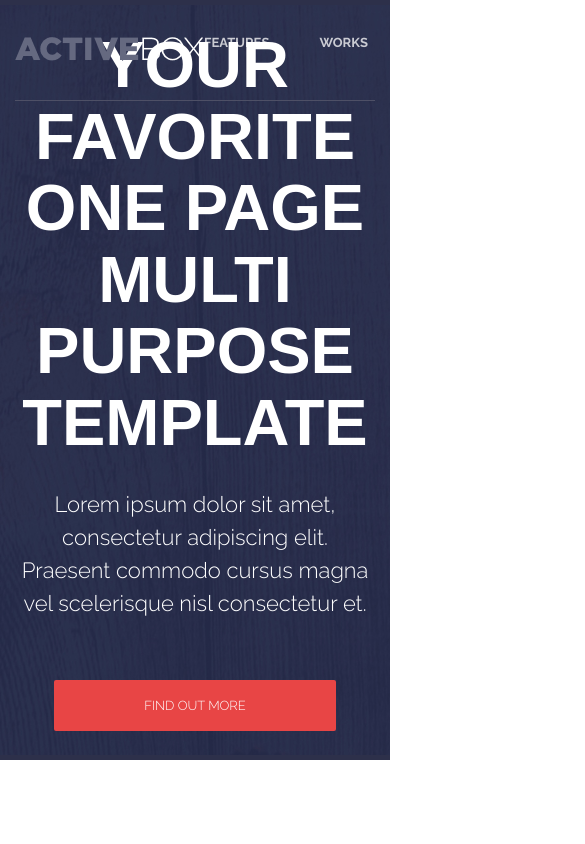
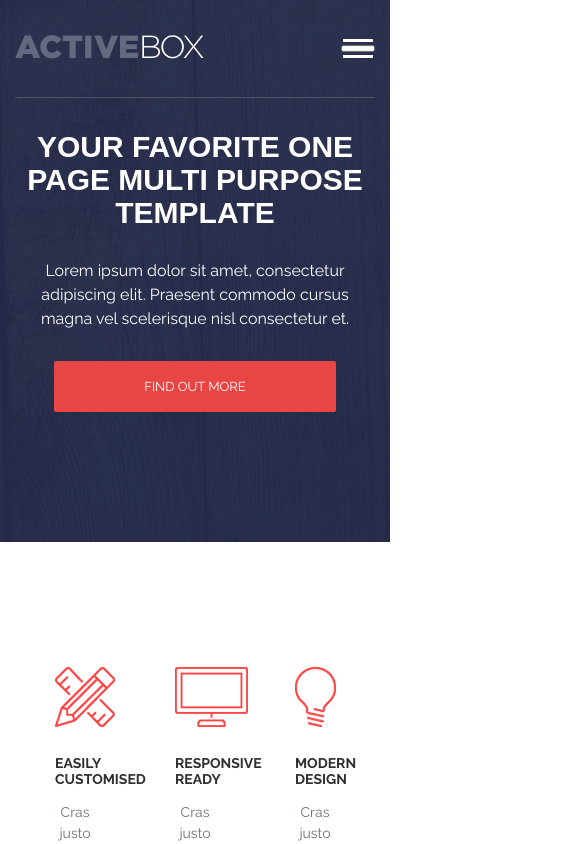
Before and after one commit to ixtifidanza/lesson-ActiveBox, a plain HTML site: page index.html in a window 390 px wide. Shown: the top 844 px of the page, 585 px wide, since content can reach past the window. Drawn offline with Linux system fonts and the light colour scheme.

Commit message:
adaptive

```diff
--- a/assets/css/style.css
+++ b/assets/css/style.css
@@ -6,9 +6,14 @@
     box-sizing: border-box;
 }
 
-h1, h2, h3, h4, h5 {
+h1,
+h2,
+h3,
+h4,
+h5 {
     margin: 0;
 }
+
 p {
     margin: 0 0 10px;
 }
@@ -62,20 +67,57 @@ body {
     text-transform: uppercase;
 }
 
+
 .nav__link {
     margin-left: 50px;
     color: #fff;
     text-decoration: none;
     opacity: 0.75;
-    transition: 1s, linear ;
+    transition: 1s, linear;
 }
+
 .nav__link:first-child {
     margin: 0;
 }
+
 .nav__link:hover {
     cursor: pointer;
     opacity: 1;
 }
+/* burger menu
+==================== */
+
+.burger {
+    display: none;
+}
+.burger__item {
+    display: block;
+    width: 30px;
+    height: 3px;
+    background-color: #fff;
+    font-size: 0;
+    color: transparent;
+    position: relative;
+}
+.burger__item:before,
+.burger__item:after {
+    content: "";
+    width: 100%;
+    height: 100%;
+    position: absolute;
+    background-color: #fff;
+    left: 0;
+    z-index: 1;
+
+    cursor: pointer;
+}
+.burger__item:before {
+    top: -8px;
+}
+.burger__item:after {
+    bottom: -8px;
+}
+
 
 /* Intro
 ======================== */
@@ -86,15 +128,18 @@ body {
     justify-content: center;
     padding-top: 100px;
     height: 760px;
-    background: #2d304a url(../img/bg-header.jpg) center no-repeat ;
+    background: #2d304a url(../img/bg-header.jpg) center no-repeat;
+    background-size: cover;
 }
+
 
 .intro__block {
     width: 100%;
-    max-width: 970px ;
+    max-width: 970px;
     margin: 0 auto;
     text-align: center;
 }
+
 .intro__title {
     margin: 0 0 30px;
     font-family: 'Open-Sans', Sans-Serif;
@@ -122,7 +167,7 @@ body {
     vertical-align: top;
     font-size: 13px;
     font-family: inherit;
-    color:#fff;
+    color: #fff;
     font-weight: bold;
     text-transform: uppercase;
     text-decoration: none;
@@ -139,7 +184,7 @@ body {
 }
 
 .btn--red:hover {
-   background-color:  #722626;
+    background-color: #722626;
 }
 
 
@@ -155,18 +200,19 @@ body {
 
 .features__item {
     text-align: center;
-    width: 33.33333% ;
+    width: 33.33333%;
     padding: 0 40px;
     margin: 25px 0;
 }
 
-.features__title{
+.features__title {
     font-size: 14px;
     font-weight: bold;
     color: #2d3033;
     text-transform: uppercase;
     margin: 25px 0 15px;
 }
+
 .features__text {
     line-height: 1.5;
     font-size: 14px;
@@ -181,6 +227,7 @@ body {
     flex-wrap: wrap;
 
 }
+
 .works__item {
     width: 25%;
     border-bottom: 1px solid #fff;
@@ -189,6 +236,7 @@ body {
     position: relative;
     overflow: hidden;
 }
+
 .works__item:hover .works__content {
     cursor: pointer;
     opacity: 1;
@@ -218,6 +266,7 @@ body {
     left: 0;
     z-index: 2;
 }
+
 .works__title {
     font-size: 14px;
     font-weight: bold;
@@ -225,6 +274,7 @@ body {
     text-transform: uppercase;
     margin-bottom: 5px;
 }
+
 .works__text {
     font-size: 14px;
     color: #fff;
@@ -235,13 +285,15 @@ body {
 ================*/
 
 .team {
-    margin:100px 0 70px;
+    margin: 100px 0 70px;
 }
+
 .team__block {
     display: flex;
     flex-wrap: wrap;
     margin: 0 -15px;
 }
+
 .team__item {
     width: 25%;
     padding: 0 15px;
@@ -252,16 +304,19 @@ body {
     max-width: 100%;
     height: auto;
 }
+
 .team__name {
     margin: 10px 0 5px;
     font-size: 22px;
     color: #2d3033;
 }
+
 .team__prof {
     font-size: 13px;
     margin-bottom: 30px;
     color: #e84545;
 }
+
 .team__text {
     font-size: 14px;
     font-weight: bold;
@@ -276,11 +331,13 @@ body {
     display: flex;
     margin: 55px 0 100px;
 }
+
 .social--footer {
     justify-content: center;
     background-color: none;
     margin: 0 auto;
 }
+
 .social__item {
     display: flex;
     justify-content: center;
@@ -291,17 +348,21 @@ body {
     background-color: #fff;
     transition: background .5s linear;
 }
+
 .social__item:hover {
     background-color: #000;
 }
+
 .social__item:hover .social__icon {
     fill: #fff;
 }
+
 .social--footer .social__item {
     background-color: transparent;
     border: 4px solid #fff;
     border-radius: 2px;
 }
+
 .social--footer .social__item:hover {
     background-color: #000;
 }
@@ -309,11 +370,11 @@ body {
 .social__item:nth-child(2) {
     margin: 0 4px;
 }
+
 .social__icon {
     display: block;
     height: 18px;
     fill: #c6cacc;
-
     transition: fill .1s linear;
 }
 
@@ -324,24 +385,25 @@ body {
     overflow: hidden;
     background-color: #53354a;
 }
+
 .reviews__item {
     display: flex;
     flex-wrap: wrap;
 }
 
-.reviews__image  {
+.reviews__image {
     width: 50%;
     height: 500px;
     position: relative;
 }
+
 .reviews__photo {
     position: absolute;
     top: 0;
     right: 0;
     z-index: 1;
+}
 
-
-}
 .reviews__content {
     display: flex;
     flex-direction: column;
@@ -349,6 +411,7 @@ body {
     width: 50%;
     padding-left: 80px;
 }
+
 .reviews__text {
     font-family: 'Cardo', sans-serif;
     font-style: italic;
@@ -372,11 +435,13 @@ body {
     margin: 90px 0;
     text-align: center;
 }
+
 .download__title {
     font-size: 28px;
     font-weight: 300;
     color: #2d3033;
 }
+
 .download__text {
     margin: 22px 0 40px;
     font-size: 13px;
@@ -384,6 +449,7 @@ body {
     color: #2d3033;
     text-transform: uppercase;
 }
+
 .btn--red {
     font-size: 13px;
     padding: 18px 90px;
@@ -395,18 +461,21 @@ body {
 /* footer
 ===================== */
 .footer {
-    padding: 70px 0 0;
     background-color: #3a3e64;
 }
+
 .footer__block {
     display: flex;
     flex-wrap: wrap;
+    padding: 70px 0;
 }
+
 .footer__item {
     width: 33.33333%;
     text-align: center;
     padding: 0 15px;
 }
+
 .footer__title {
     font-size: 14px;
     font-weight: bold;
@@ -414,12 +483,14 @@ body {
     text-transform: uppercase;
     margin-bottom: 20px;
 }
+
 .footer__address {
     font-size: 14px;
     line-height: 1.5;
     font-style: normal;
     color: rgba(255, 255, 255, .5);
 }
+
 .footer__text {
     font-size: 14px;
     line-height: 1.5;
@@ -433,10 +504,45 @@ body {
     padding: 20px 0;
     background-color: #313454;
 }
+
 .copyright__text {
     line-height: 1.5;
     text-align: center;
     font-size: 14px;
     color: #808080;
+}
 
+.copyright__text span {
+    color: #fff;
 }
+
+/* Media
+================= */
+
+@media (max-width: 991px) {
+    .nav {
+        display: none;
+    }
+
+    .burger{
+        display: block;
+    }
+
+    .intro__title {
+        font-size: 40px;
+    }
+}
+
+@media (max-width: 767px) {
+    .intro {
+        height: auto;
+        padding: 130px 0 30px;
+    }
+    .intro__title {
+        font-size: 30px;
+    }
+    .intro__subtitle {
+        margin-bottom: 30px;
+        font-size: 16px;
+    }
+}
--- a/index.html
+++ b/index.html
@@ -4,11 +4,11 @@
 <head>
     <meta charset="UTF-8">
     <link
-        href="https://fonts.googleapis.com/css2?family=Open+Sans:wght@700&family=Raleway:wght@ 300,400;600;700&display=swap"
+        href="https://fonts.googleapis.com/css2?family=Open+Sans:wght@700&family=Raleway:wght@300;400;600;700&display=swap"
         rel="stylesheet">
     <link href="https://fonts.googleapis.com/css2?family=Cardo:ital@1&display=swap" rel="stylesheet">
-
     <link rel="stylesheet" href="assets/css/style.css">
+    <meta name="viewport" content="width=device-width, initial-scale=1.0">
     <title>ActiveBox</title>
 </head>
 
@@ -18,27 +18,30 @@
     <svg style="display: none;">
         <symbol id="facebook" viewBox="-110 1 511 511.99996">
             <g>
-                    <path d="m180 512h-81.992188c-13.695312 0-24.835937-11.140625-24.835937-24.835938v-184.9375h-47.835937c-13.695313 0-24.835938-11.144531-24.835938-24.835937v-79.246094c0-13.695312 11.140625-24.835937 24.835938-24.835937h47.835937v-39.683594c0-39.347656 12.355469-72.824219 35.726563-96.804688 23.476562-24.089843 56.285156-36.820312 94.878906-36.820312l62.53125.101562c13.671875.023438 24.792968 11.164063 24.792968 24.835938v73.578125c0 13.695313-11.136718 24.835937-24.828124 24.835937l-42.101563.015626c-12.839844 0-16.109375 2.574218-16.808594 3.363281-1.152343 1.308593-2.523437 5.007812-2.523437 15.222656v31.351563h58.269531c4.386719 0 8.636719 1.082031 12.289063 3.121093 7.878906 4.402344 12.777343 12.726563 12.777343 21.722657l-.03125 79.246093c0 13.6875-11.140625 24.828125-24.835937 24.828125h-58.46875v184.941406c0 13.695313-11.144532 24.835938-24.839844 24.835938zm-76.8125-30.015625h71.632812v-193.195313c0-9.144531 7.441407-16.582031 16.582032-16.582031h66.726562l.027344-68.882812h-66.757812c-9.140626 0-16.578126-7.4375-16.578126-16.582031v-44.789063c0-11.726563 1.191407-25.0625 10.042969-35.085937 10.695313-12.117188 27.550781-13.515626 39.300781-13.515626l36.921876-.015624v-63.226563l-57.332032-.09375c-62.023437 0-100.566406 39.703125-100.566406 103.609375v53.117188c0 9.140624-7.4375 16.582031-16.578125 16.582031h-56.09375v68.882812h56.09375c9.140625 0 16.578125 7.4375 16.578125 16.582031zm163.0625-451.867187h.003906zm0 0"/>
+                <path
+                    d="m180 512h-81.992188c-13.695312 0-24.835937-11.140625-24.835937-24.835938v-184.9375h-47.835937c-13.695313 0-24.835938-11.144531-24.835938-24.835937v-79.246094c0-13.695312 11.140625-24.835937 24.835938-24.835937h47.835937v-39.683594c0-39.347656 12.355469-72.824219 35.726563-96.804688 23.476562-24.089843 56.285156-36.820312 94.878906-36.820312l62.53125.101562c13.671875.023438 24.792968 11.164063 24.792968 24.835938v73.578125c0 13.695313-11.136718 24.835937-24.828124 24.835937l-42.101563.015626c-12.839844 0-16.109375 2.574218-16.808594 3.363281-1.152343 1.308593-2.523437 5.007812-2.523437 15.222656v31.351563h58.269531c4.386719 0 8.636719 1.082031 12.289063 3.121093 7.878906 4.402344 12.777343 12.726563 12.777343 21.722657l-.03125 79.246093c0 13.6875-11.140625 24.828125-24.835937 24.828125h-58.46875v184.941406c0 13.695313-11.144532 24.835938-24.839844 24.835938zm-76.8125-30.015625h71.632812v-193.195313c0-9.144531 7.441407-16.582031 16.582032-16.582031h66.726562l.027344-68.882812h-66.757812c-9.140626 0-16.578126-7.4375-16.578126-16.582031v-44.789063c0-11.726563 1.191407-25.0625 10.042969-35.085937 10.695313-12.117188 27.550781-13.515626 39.300781-13.515626l36.921876-.015624v-63.226563l-57.332032-.09375c-62.023437 0-100.566406 39.703125-100.566406 103.609375v53.117188c0 9.140624-7.4375 16.582031-16.578125 16.582031h-56.09375v68.882812h56.09375c9.140625 0 16.578125 7.4375 16.578125 16.582031zm163.0625-451.867187h.003906zm0 0" />
             </g>
         </symbol>
 
         <symbol id="twitter" viewBox="0 0 24 24">
             <g>
-                    <path d="m.473 19.595c2.222 1.41 4.808 2.155 7.478 2.155 3.91 0 7.493-1.502 10.09-4.229 2.485-2.61 3.852-6.117 3.784-9.676.942-.806 2.05-2.345 2.05-3.845 0-.575-.624-.94-1.13-.647-.885.52-1.692.656-2.522.423-1.695-1.652-4.218-2-6.344-.854-1.858 1-2.891 2.83-2.798 4.83-3.139-.383-6.039-1.957-8.061-4.403-.332-.399-.962-.352-1.226.1-.974 1.668-.964 3.601-.117 5.162-.403.071-.652.41-.652.777 0 1.569.706 3.011 1.843 3.995-.212.204-.282.507-.192.777.5 1.502 1.632 2.676 3.047 3.264-1.539.735-3.241.98-4.756.794-.784-.106-1.171.948-.494 1.377zm7.683-1.914c.561-.431.263-1.329-.441-1.344-1.24-.026-2.369-.637-3.072-1.598.339-.022.69-.074 1.024-.164.761-.206.725-1.304-.048-1.459-1.403-.282-2.504-1.304-2.917-2.62.377.093.761.145 1.144.152.759.004 1.046-.969.427-1.376-1.395-.919-1.99-2.542-1.596-4.068 2.436 2.468 5.741 3.955 9.237 4.123.501.031.877-.44.767-.917-.475-2.059.675-3.502 1.91-4.167 1.222-.66 3.184-.866 4.688.712.447.471 1.955.489 2.722.31-.344.648-.873 1.263-1.368 1.609-.211.148-.332.394-.319.651.161 3.285-1.063 6.551-3.358 8.96-2.312 2.427-5.509 3.764-9.004 3.764-1.39 0-2.753-.226-4.041-.662 1.54-.298 3.003-.95 4.245-1.906z"/>
+                <path
+                    d="m.473 19.595c2.222 1.41 4.808 2.155 7.478 2.155 3.91 0 7.493-1.502 10.09-4.229 2.485-2.61 3.852-6.117 3.784-9.676.942-.806 2.05-2.345 2.05-3.845 0-.575-.624-.94-1.13-.647-.885.52-1.692.656-2.522.423-1.695-1.652-4.218-2-6.344-.854-1.858 1-2.891 2.83-2.798 4.83-3.139-.383-6.039-1.957-8.061-4.403-.332-.399-.962-.352-1.226.1-.974 1.668-.964 3.601-.117 5.162-.403.071-.652.41-.652.777 0 1.569.706 3.011 1.843 3.995-.212.204-.282.507-.192.777.5 1.502 1.632 2.676 3.047 3.264-1.539.735-3.241.98-4.756.794-.784-.106-1.171.948-.494 1.377zm7.683-1.914c.561-.431.263-1.329-.441-1.344-1.24-.026-2.369-.637-3.072-1.598.339-.022.69-.074 1.024-.164.761-.206.725-1.304-.048-1.459-1.403-.282-2.504-1.304-2.917-2.62.377.093.761.145 1.144.152.759.004 1.046-.969.427-1.376-1.395-.919-1.99-2.542-1.596-4.068 2.436 2.468 5.741 3.955 9.237 4.123.501.031.877-.44.767-.917-.475-2.059.675-3.502 1.91-4.167 1.222-.66 3.184-.866 4.688.712.447.471 1.955.489 2.722.31-.344.648-.873 1.263-1.368 1.609-.211.148-.332.394-.319.651.161 3.285-1.063 6.551-3.358 8.96-2.312 2.427-5.509 3.764-9.004 3.764-1.39 0-2.753-.226-4.041-.662 1.54-.298 3.003-.95 4.245-1.906z" />
             </g>
         </symbol>
         <symbol id="linkedin" viewBox="0 0 512 512">
             <g>
-                    <path d="M68.12,4.267c-18.773,0-35.84,6.827-48.64,19.627C5.827,37.547-1,54.613-1,72.533c0,18.773,7.68,35.84,20.48,48.64
+                <path
+                    d="M68.12,4.267c-18.773,0-35.84,6.827-48.64,19.627C5.827,37.547-1,54.613-1,72.533c0,18.773,7.68,35.84,20.48,48.64
                         c12.8,12.8,30.72,20.48,47.787,19.627c0,0,0.853,0,1.707,0c17.067,0,33.28-6.827,46.08-19.627
                         c12.8-12.8,20.48-29.867,20.48-48.64c0.853-17.92-6.827-34.987-19.627-47.787C103.107,11.093,86.04,4.267,68.12,4.267z
                          M103.107,109.227c-9.387,9.387-22.187,15.36-35.84,14.507c-12.8,0-26.453-5.12-35.84-14.507
                         c-10.24-9.387-15.36-23.04-15.36-36.693s5.12-26.453,15.36-36.693c9.387-9.387,22.187-14.507,36.693-14.507
-                        c12.8,0,25.6,5.12,34.987,14.507c10.24,10.24,15.36,23.04,15.36,36.693S113.347,99.84,103.107,109.227z"/>
+                        c12.8,0,25.6,5.12,34.987,14.507c10.24,10.24,15.36,23.04,15.36,36.693S113.347,99.84,103.107,109.227z" />
                 <path d="M101.4,157.867H32.28c-13.653,0-24.747,11.093-24.747,25.6v298.667c0,13.653,11.947,25.6,25.6,25.6H101.4
                         c13.653,0,25.6-11.947,25.6-24.747v-299.52C127,169.813,115.053,157.867,101.4,157.867z M109.933,482.987
                         c0,4.267-4.267,7.68-8.533,7.68H33.133c-4.267,0-8.533-4.267-8.533-8.533V183.467c0-4.267,3.413-8.533,7.68-8.533h69.12
-                        c4.267,0,8.533,4.267,8.533,8.533V482.987z"/>
+                        c4.267,0,8.533,4.267,8.533,8.533V482.987z" />
                 <path d="M391.533,149.333h-17.92c-33.28,0-64.853,14.507-85.333,37.547v-11.947c0-8.533-8.533-17.067-17.067-17.067H185.88
                         c-7.68,0-17.067,6.827-17.067,16.213v318.293c0,9.387,9.387,15.36,17.067,15.36h93.867c7.68,0,17.067-5.973,17.067-15.36v-184.32
                         c0-28.16,20.48-50.347,46.933-50.347c13.653,0,26.453,5.12,35.84,14.507c8.533,7.68,11.947,19.627,11.947,34.987v183.467
@@ -46,7 +49,7 @@
                         C511,202.24,458.947,149.333,391.533,149.333z M493.933,489.813l-0.853,0.853h-83.627L408.6,307.2
                         c0-20.48-5.12-35.84-16.213-46.933c-12.8-12.8-29.867-19.627-47.787-19.627c-35.84,0.853-64,29.867-64,67.413v182.613h-93.867
                         V174.933h84.48l0.853,0.853v53.76l23.04-23.04l0.853-0.853c17.067-23.893,46.933-39.253,78.507-39.253h17.92
-                        c57.173,0,101.547,46.08,101.547,104.107V489.813z"/>
+                        c57.173,0,101.547,46.08,101.547,104.107V489.813z" />
             </g>
         </symbol>
     </svg>
@@ -71,6 +74,11 @@
                     <a class="nav__link" href="#">Testimonials</a>
                     <a class="nav__link" href="#">Download</a>
                 </nav>
+
+                <button class="burger" type="button ">
+                    <span class="burger__item">Menu</span>
+
+                </button>
 
             </div>
         </div>
@@ -106,7 +114,8 @@
 
                 <img class="features__icon" src="assets/img/features/banefist.png" alt="">
                 <h3 class="features__title">Easily Customised</h3>
-                <div class="features__text">Cras justo odio, dapibus ac facilisis in, egestas eget quam. Nullam quis risus eget urna mollis ornare vel eu leo. Donec ullamcorper nulla non metus auctor fringilla.</div>
+                <div class="features__text">Cras justo odio, dapibus ac facilisis in, egestas eget quam. Nullam quis
+                    risus eget urna mollis ornare vel eu leo. Donec ullamcorper nulla non metus auctor fringilla.</div>
             </div>
             <div class="features__item">
                 <img class="features__icon" src="assets/img/features/compyuter.png" alt="">
@@ -216,7 +225,9 @@
                     <div class="team__name">Ruth Woods</div>
                     <div class="team__prof">Founder, CEO</div>
                     <div class="team__text">
-                    <p>Fusce dapibus, tellus ac cursus commodo, tortor mauris condimentum nibh, ut fermentum massa justo sit amet risus. <br> Maecenas sed diam eget risus varius blandit sit amet non magna. Nullam quis risus eget urna mollis ornare vel eu leo.</p>
+                        <p>Fusce dapibus, tellus ac cursus commodo, tortor mauris condimentum nibh, ut fermentum massa
+                            justo sit amet risus. <br> Maecenas sed diam eget risus varius blandit sit amet non magna.
+                            Nullam quis risus eget urna mollis ornare vel eu leo.</p>
                     </div>
 
                     <div class="social">
@@ -247,7 +258,9 @@
                     <div class="team__name">Timothy Reed</div>
                     <div class="team__prof">Co-Founder, Developer</div>
                     <div class="team__text">
-                    <p>Fusce dapibus, tellus ac cursus commodo, tortor mauris condimentum nibh, ut fermentum massa justo sit amet risus. <br> Maecenas sed diam eget risus varius blandit sit amet non magna. Nullam quis risus eget urna mollis ornare vel eu leo.</p>
+                        <p>Fusce dapibus, tellus ac cursus commodo, tortor mauris condimentum nibh, ut fermentum massa
+                            justo sit amet risus. <br> Maecenas sed diam eget risus varius blandit sit amet non magna.
+                            Nullam quis risus eget urna mollis ornare vel eu leo.</p>
                     </div>
 
                     <div class="social">
@@ -278,7 +291,9 @@
                     <div class="team__name">Victoria Valdez</div>
                     <div class="team__prof">UI Designer</div>
                     <div class="team__text">
-                    <p>Fusce dapibus, tellus ac cursus commodo, tortor mauris condimentum nibh, ut fermentum massa justo sit amet risus. <br> Maecenas sed diam eget risus varius blandit sit amet non magna. Nullam quis risus eget urna mollis ornare vel eu leo.</p>
+                        <p>Fusce dapibus, tellus ac cursus commodo, tortor mauris condimentum nibh, ut fermentum massa
+                            justo sit amet risus. <br> Maecenas sed diam eget risus varius blandit sit amet non magna.
+                            Nullam quis risus eget urna mollis ornare vel eu leo.</p>
                     </div>
 
                     <div class="social">
@@ -310,7 +325,9 @@
                     <div class="team__name">Beverly Little</div>
                     <div class="team__prof">Data Scientist</div>
                     <div class="team__text">
-                    <p>Fusce dapibus, tellus ac cursus commodo, tortor mauris condimentum nibh, ut fermentum massa justo sit amet risus. <br> Maecenas sed diam eget risus varius blandit sit amet non magna. Nullam quis risus eget urna mollis ornare vel eu leo.</p>
+                        <p>Fusce dapibus, tellus ac cursus commodo, tortor mauris condimentum nibh, ut fermentum massa
+                            justo sit amet risus. <br> Maecenas sed diam eget risus varius blandit sit amet non magna.
+                            Nullam quis risus eget urna mollis ornare vel eu leo.</p>
                     </div>
 
 
@@ -351,7 +368,8 @@
                     <img class="reviews__photo" src="assets/img/review/review-1.jpg" alt="">
                 </div>
                 <div class="reviews__content">
-                    <div class="reviews__text">“Integer posuere erat a ante venenatis dapibus posuere velit aliquet. Donec sed odio dui. Aenean eu leo quam...”</div>
+                    <div class="reviews__text">“Integer posuere erat a ante venenatis dapibus posuere velit aliquet.
+                        Donec sed odio dui. Aenean eu leo quam...”</div>
                     <div class="reviews__author">Susan Sims, Interaction Designer at XYZ</div>
 
                 </div>
@@ -399,7 +417,7 @@
                 <div class="footer__item">
 
                     <h4 class="footer__title">Location</h4>
-                <address class="footer__address" >
+                    <address class="footer__address">
                         <div> 3481 Melrose Place</div>
                         <div>Hills, CA 90210</div>
                     </address>
@@ -433,21 +451,25 @@
                 <div class="footer__item">
 
                     <h4 class="footer__title">About ActiveBox</h4>
-                <p class="footer__text">Cras justo odio, dapibus ac facilisis in, egestas eget quam. Donec ullamcorper nulla non metus auctor <br> fringilla.</p>
+                    <p class="footer__text">Cras justo odio, dapibus ac facilisis in, egestas eget quam. Donec
+                        ullamcorper nulla non metus auctor <br> fringilla.</p>
                 </div>
             </div>
 
+
+    </footer>
     <!-- Footer copyright -->
     <div class="copyright">
         <div class="container">
             <div class="copyright__text">
-                    <p>Lorem, ipsum dolor sit amet consectetur adipisicing elit. Placeat, mollitia.</p>
-                    <p>Lorem ipsum dolor sit amet consectetur adipisicing elit.</p>
+                <p>Copyright © 2015 ActiveBox. All Rights Reserved</p>
+                <p>Made with <img src="assets/img/social/copyright.svg" height="14px" alt=""> <span>by Kamal
+                        Chaneman.</span> </p>
+
             </div>
         </div>
 
     </div>
-    </footer>
 
 </body>
 
```
Also changed, not shown: assets/img/social/copyright.svg (added). Lines whose indentation alone changed are shown as unchanged.
